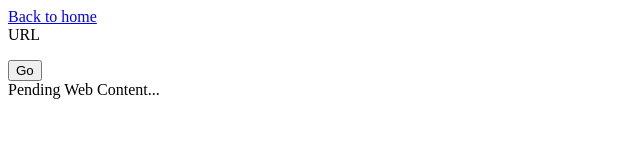
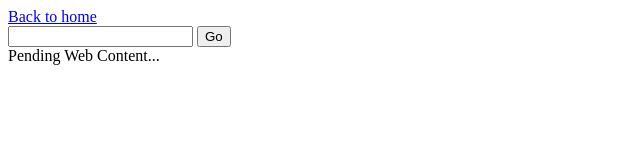
Before and after one commit to Sulfrix/sulfrix.github.io, a plain HTML site: page websim.html in a window 1280 px wide. Shown: the whole page, without its empty margins (0-640 px from the left). Drawn offline with Linux system fonts and the light colour scheme.

Commit message:
actually added a input box

```diff
--- a/websim.html
+++ b/websim.html
@@ -3,7 +3,7 @@
 </head>
 <br />
 <body>
-    <form id="urlEntry">URL</form>
+    <input id="urlEntry"></input>
     <button onclick="goToURL()">Go</button>
     <script>
         function goToURL() {
```
